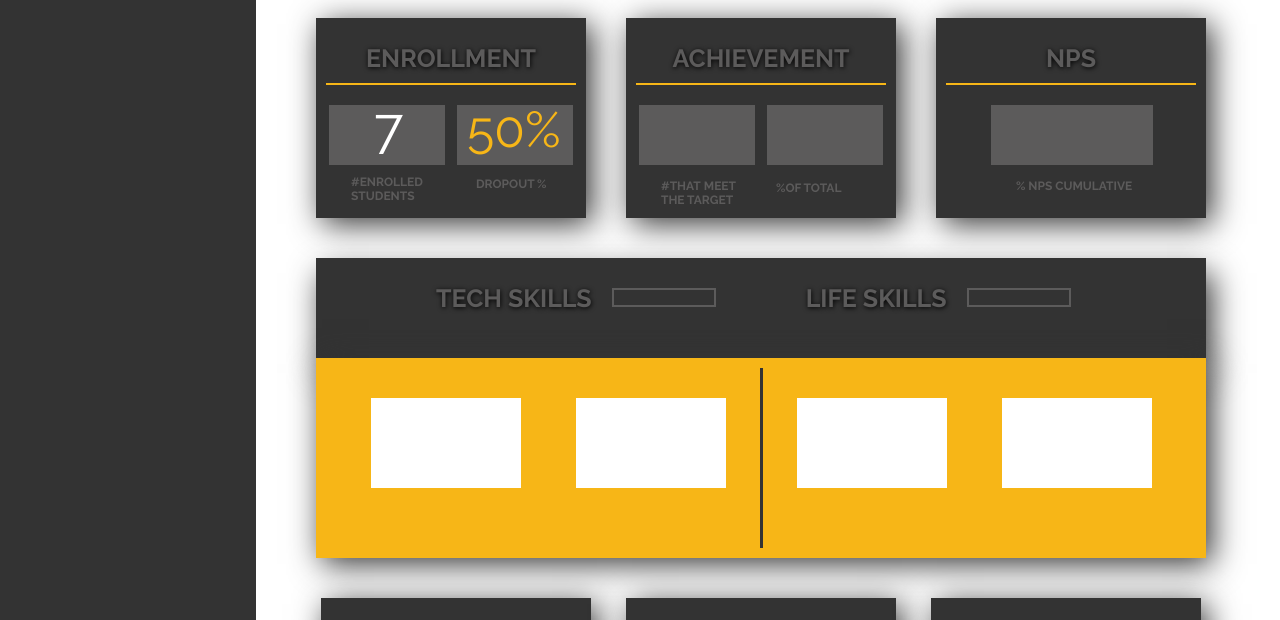
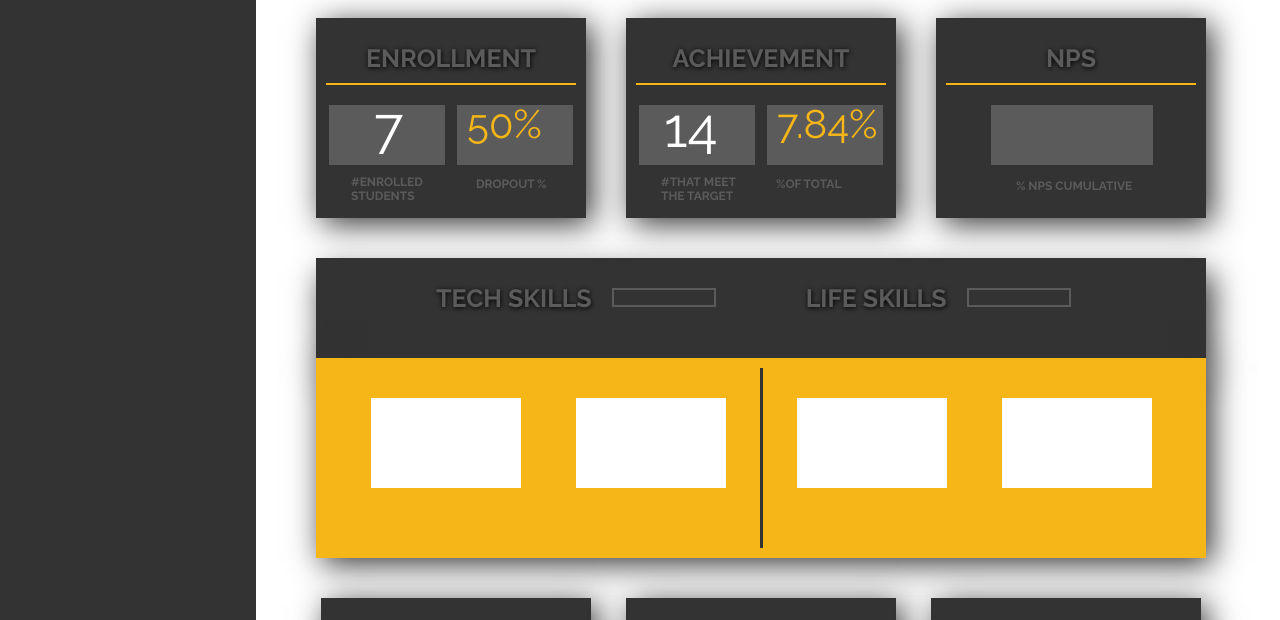
Before and after one commit to kaleidostoni/dashboard, a plain HTML site: page index.html in a window 1280 px wide. Shown: the part 122-742 px from the top of the page. Drawn offline with Linux system fonts and the light colour scheme.

Commit message:
subiendo achievements

```diff
--- a/css/main.css
+++ b/css/main.css
@@ -165,6 +165,7 @@ body {
 	margin-top: 20px;
 	margin-left: 13px;
 	display: inline-block;
+	vertical-align: top;
 }
 
 .achievement-container-two {
@@ -174,6 +175,7 @@ body {
 	margin-top: 20px;
 	margin-left: 12px;
 	display: inline-block;
+	vertical-align: top;
 }
 
 .achievement-desc-one {
@@ -501,9 +503,27 @@ body {
 
 .dropout {
 	color: #F7B617;
-	font-size: 50px;
+	font-size: 40px;
 	margin-top: -5px ;
 	margin-left: 10px;
 	display: inline-block;
 	text-align: center;
 }
+
+.students-meeting-target {
+	color: white;
+	font-size: 55px;
+	margin-top: -10px;
+	margin-left: 25px;
+	display: inline-block;
+	text-align: center;
+}
+
+.achievement-rate{
+	color: #F7B617;
+	font-size: 40px;
+	margin-top: -5px ;
+	margin-left: 10px;
+	display: inline-block;
+	text-align: center;
+}
--- a/js/app.js
+++ b/js/app.js
@@ -397,10 +397,41 @@ enrollmentContainerTwo.appendChild(dropoutRate);
 
 //3. Cantidad de estudiantes que superan la meta de puntos
 //en promedio de todos los sprints cursados
+
 var ratings = generationAqp1.ratings;
-var ratingsLength = ratings.length;sd
-console.log(ratingsLength);
-var meetTheTarget = 0;
-for ( var i = 0; i<ratings.length; i++){
-  var eachRating = ratings[i].students.supera;
-}console.log(eachRating);
+var ratingsLength = ratings.length;
+var sum = 0;
+for(var i =0; i<4; i++){
+  var supera = ratings[i].student.supera;
+  sum += supera;
+  }
+var meetTheTarget = sum/ratingsLength;
+
+//creando el elemento
+var studentsThatMeetTheTarget = document.createElement('p');
+//agregando atributos
+studentsThatMeetTheTarget.classList.add('students-meeting-target');
+studentsThatMeetTheTarget.innerText = meetTheTarget;
+//añadiendo elemento al html
+achievementContainerOne.appendChild(studentsThatMeetTheTarget);
+
+
+//4.El porcentaje que representa el dato anterior
+//en relación al total de estudiantes.
+
+var achivemenPercent = (sum * studentsLength)/100;
+
+//creando el elemento
+var achievementRate = document.createElement('p');
+//agregando atributos
+achievementRate.classList.add('achievement-rate');
+achievementRate.innerText = achivemenPercent +'%';
+//añadiendo elemento al html
+achievementContainerTwo.appendChild(achievementRate);
+
+//5.El Net Promoter Score (NPS) promedio de los sprints cursados.
+
+//[Promoters] = [Respuestas 9 o 10] / [Total respuestas] * 100
+//[Passive] = [Respuestas 7 u 8] / [Total respuestas] * 100
+//[Detractors] = [Respuestas entre 1 y 6] / [Total respuestas] * 100
+//[NPS] = [Promoters] - [Detractors]
```
